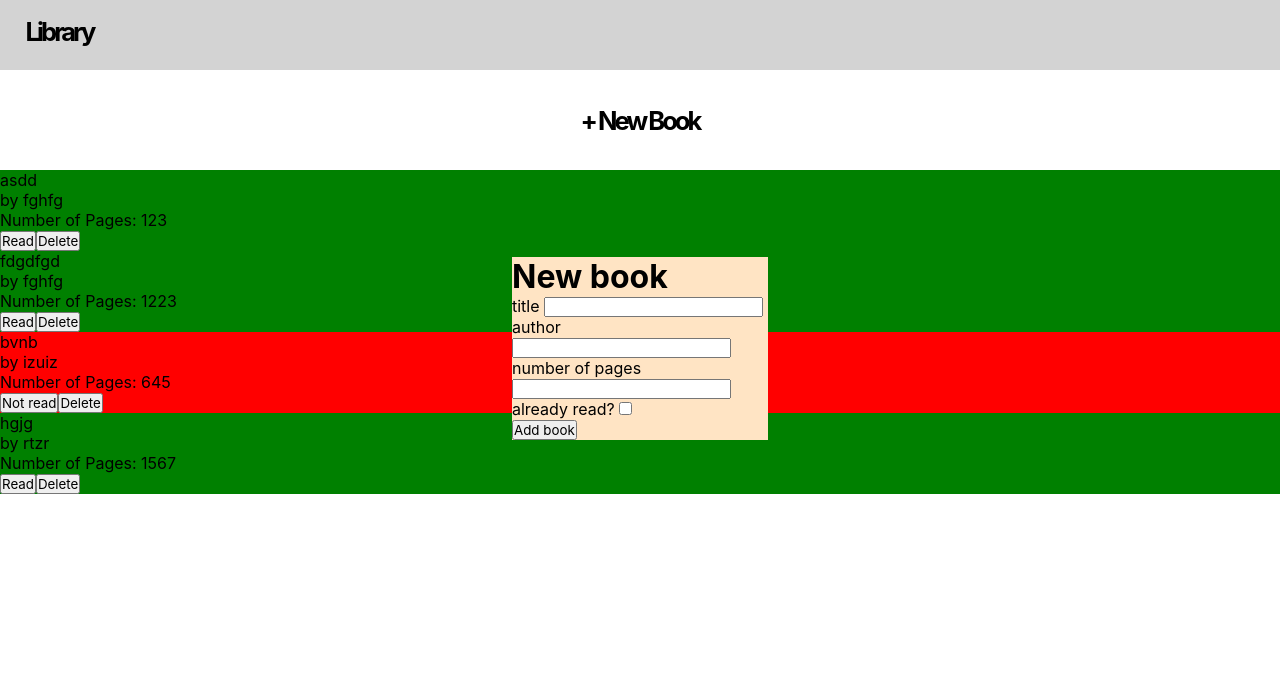
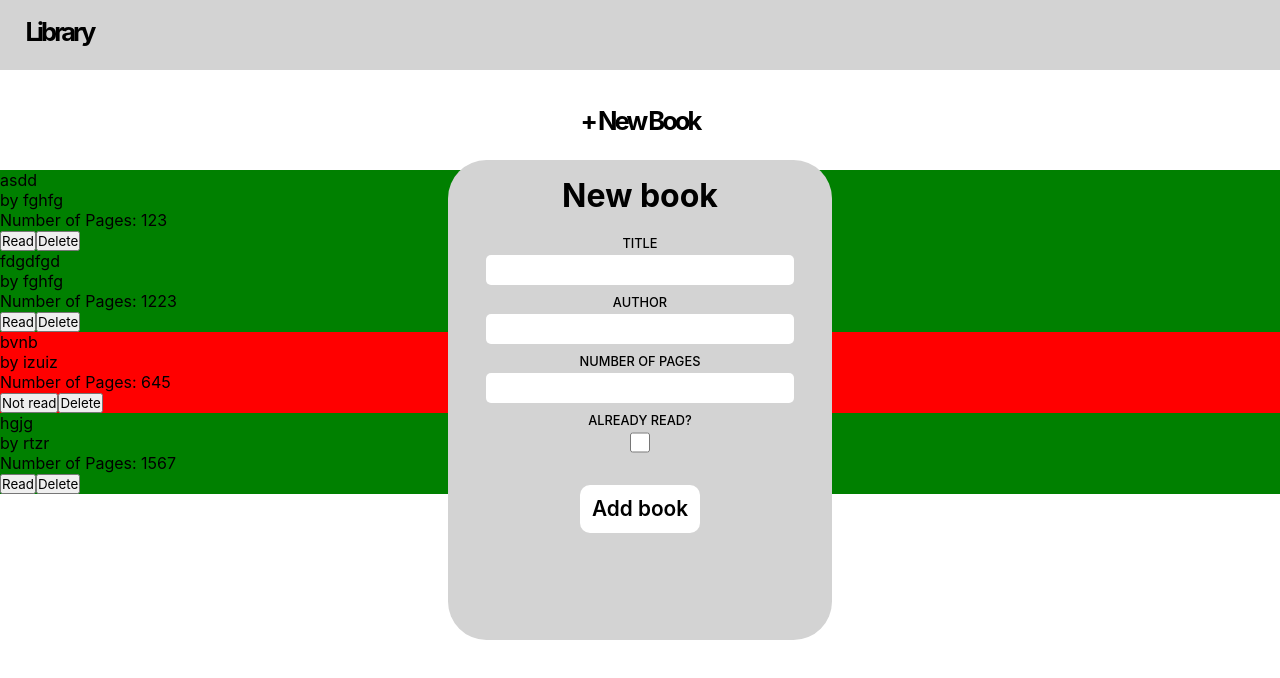
Before and after one commit to horleon024/odin-library, a plain HTML site: page index.html in a window 1280 px wide. Both pictures are taken after a click on the button "+ New Book". Drawn offline with Linux system fonts and the light colour scheme.

Commit message:
style form

```diff
--- a/index.html
+++ b/index.html
@@ -11,17 +11,28 @@
 <body>
 	<div class="form-popup">
 		<form action="#">
-			<h1>New book</h1>
+			<h1 class="form-title">New book</h1>
+			<div class="form-element">
 				<label for="title">title</label>
 				<input type="text" name="title" id="title">
+			</div>
+			<div class="form-element">
 				<label for="author">author</label>
 				<input type="text" name="author" id="author">
+			</div>
+			<div class="form-element">
 				<label for="pages">number of pages</label>
 				<input type="number" name="pages" id="pages" max="10000">
+			</div>
+			<div class="form-element">
 				<label for="read">already read?</label>
 				<input type="checkbox" name="read" id="read">
+			</div>
 		</form>
+		<div class="form-button">
 			<button class="add-book-button">Add book</button>
+		</div>
+
 	</div>
 	<div class="container">
 		<div class="header">
--- a/script.js
+++ b/script.js
@@ -12,6 +12,8 @@ function Book(title, author, nbOfPages, isRead) {
 const form = document.querySelector(".form-popup");
 const newBookButton = document.querySelector(".newbook");
 
+const cardsContainer = document.querySelector(".books-container");
+
 function toggleDisplay() {
 	form.style.display = "block";
 }
@@ -24,6 +26,7 @@ const titleInput = document.querySelector("#title");
 const authorInput = document.querySelector("#author");
 const pagesInput = document.querySelector("#pages");
 const isReadInput = document.querySelector("#read");
+
 
 function addBookToLibrary() {
 	const bookToAdd = new Book(titleInput.value, authorInput.value, pagesInput.value, isReadInput.checked);
@@ -38,18 +41,16 @@ function addBookToLibrary() {
 
 addBookButton.addEventListener("click", addBookToLibrary);
 
-const cardsContainer = document.querySelector(".container");
-
 function toggleIsRead(event) {
 	let nodes = Array.prototype.slice.call( cardsContainer.children );
 	const nodesIndex = nodes.indexOf(event.srcElement.parentNode);
-	if (myLibrary[nodesIndex - 3].isRead) {
-		myLibrary[nodesIndex - 3].isRead = false;
+	if (myLibrary[nodesIndex].isRead) {
+		myLibrary[nodesIndex].isRead = false;
 		event.srcElement.textContent = "Not read";
 		event.srcElement.parentNode.classList.remove("read");
 		event.srcElement.parentNode.classList.add("not-read");
 	} else {
-		myLibrary[nodesIndex - 3].isRead = true;
+		myLibrary[nodesIndex ].isRead = true;
 		event.srcElement.textContent = "Read";
 		event.srcElement.parentNode.classList.remove("not-read");
 		event.srcElement.parentNode.classList.add("read");
@@ -60,7 +61,7 @@ function deleteBook(event) {
 	let nodes = Array.prototype.slice.call( cardsContainer.children );
 	const nodesIndex = nodes.indexOf(event.srcElement.parentNode);
 	cardsContainer.removeChild(event.srcElement.parentNode);
-	myLibrary.splice(nodesIndex - 3, 1);
+	myLibrary.splice(nodesIndex, 1);
 }
 
 function displayBooks() {
--- a/style.css
+++ b/style.css
@@ -46,14 +46,75 @@
 	background-color: var(--header-bg-color);
 }
 
+.books-container {
+	display: grid;
+	grid-template-columns: repeat(autofill, 300px);
+	grid-template-rows: auto;
+}
+
 .form-popup {
-	background-color: bisque;
+	background-color: var(--header-bg-color);
 	display: none;
 	position: fixed;
-	bottom: 45vh;
-	right: 40vw;
-	left: 40vw;
-	z-index: 5;
+	bottom: 20vh;
+	right: 35vw;
+	left: 35vw;
+	z-index: 15;
+	height: 60vh;
+	width: 30vw;
+	border-radius: 3vw;
+}
+
+.form-title {
+	text-align: center;
+	padding: 1rem 0;
+}
+
+.form-element {
+	display: flex;
+	flex-direction: column;
+	padding: 5px 0;
+	gap: 0.5vh;
+	align-items: center;
+}
+
+input[type="text"], input[type="number"] {
+	width: 80%;
+	border: none;
+	height: 30px;
+	border-radius: 5px;
+}
+
+input[type="checkbox"] {
+	height: 1.3rem;
+	border-radius: 3px;
+	width: 1.3rem;
+}
+
+label {
+	text-transform: uppercase;
+	font-size: 0.8rem;
+	font-weight: 500;
+}
+
+.form-button {
+	display: flex;
+	align-items: center;
+	justify-content: center;
+	padding-top: 7%;
+}
+
+.add-book-button {
+	border: none;
+	background-color: white;
+	border-radius: 10px;
+	font-size: 1.3rem;
+	font-weight: 600;
+	padding: 3% 3%
+}
+
+.add-book-button:hover {
+	opacity: 0.8;
 }
 
 .read {
```
Lines whose indentation alone changed are shown as unchanged.
